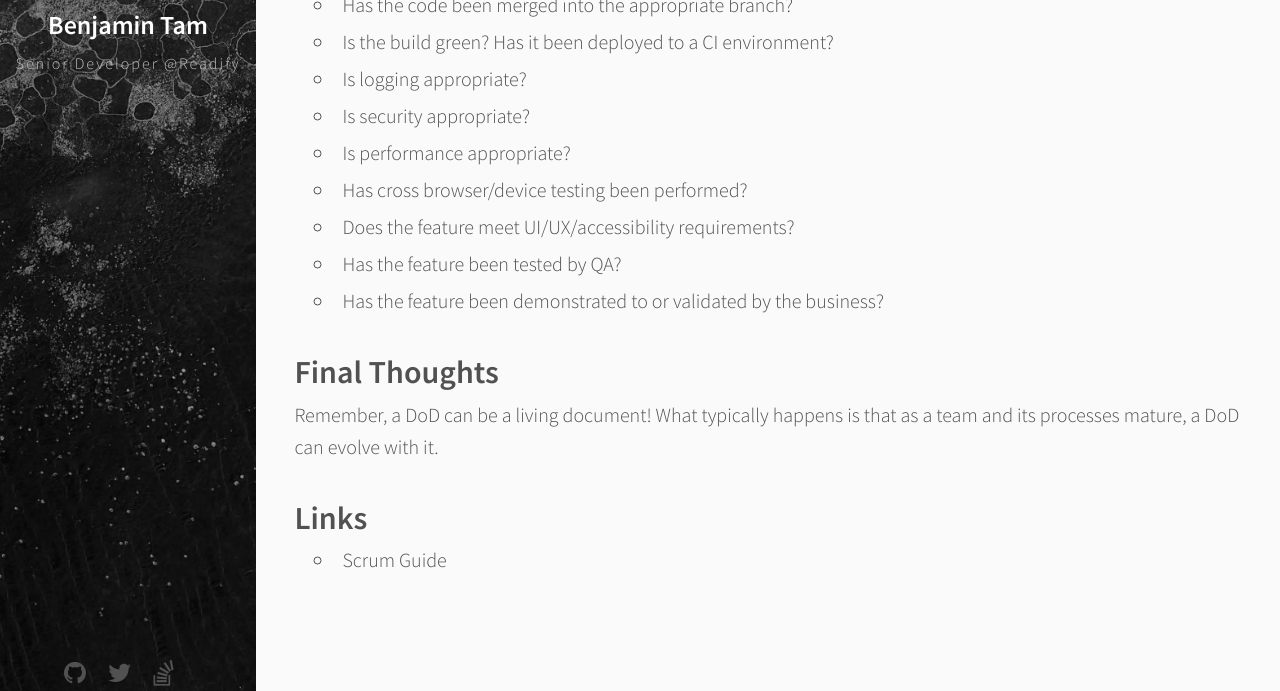
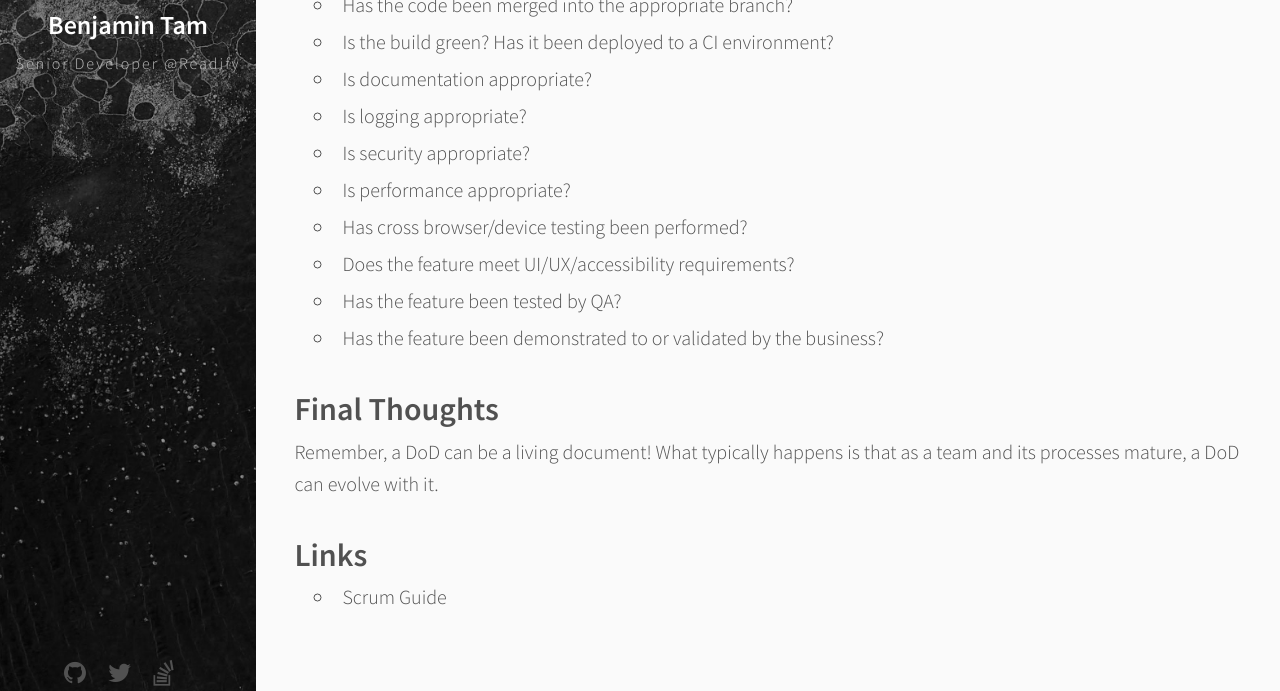
Before and after one commit to teamtam/teamtam.github.io, a Jekyll site: the page built from _posts/2017-11-10-being-done-transcends-agile.md, in a window 1280 px wide and 900 px high, scrolled down 1951 px, cut to the strip 209-900 px from the top of the window. Built offline with Jekyll 4.4.1, drawn with Linux system fonts in a browser that asks for light colours; comment, search, counter and statistics services are not loaded.

Commit message:
Added line for documentation for Andrew Bowowen :)

```diff
--- a/_posts/2017-11-10-being-done-transcends-agile.md
+++ b/_posts/2017-11-10-being-done-transcends-agile.md
@@ -40,6 +40,7 @@ Below are some potential considerations that could be incorporated into a DoD. W
 - What is the impact on the existing test suite? Are there any new tests?
 - Has the code been merged into the appropriate branch?
 - Is the build green? Has it been deployed to a CI environment?
+- Is documentation appropriate?
 - Is logging appropriate?
 - Is security appropriate?
 - Is performance appropriate?
```
